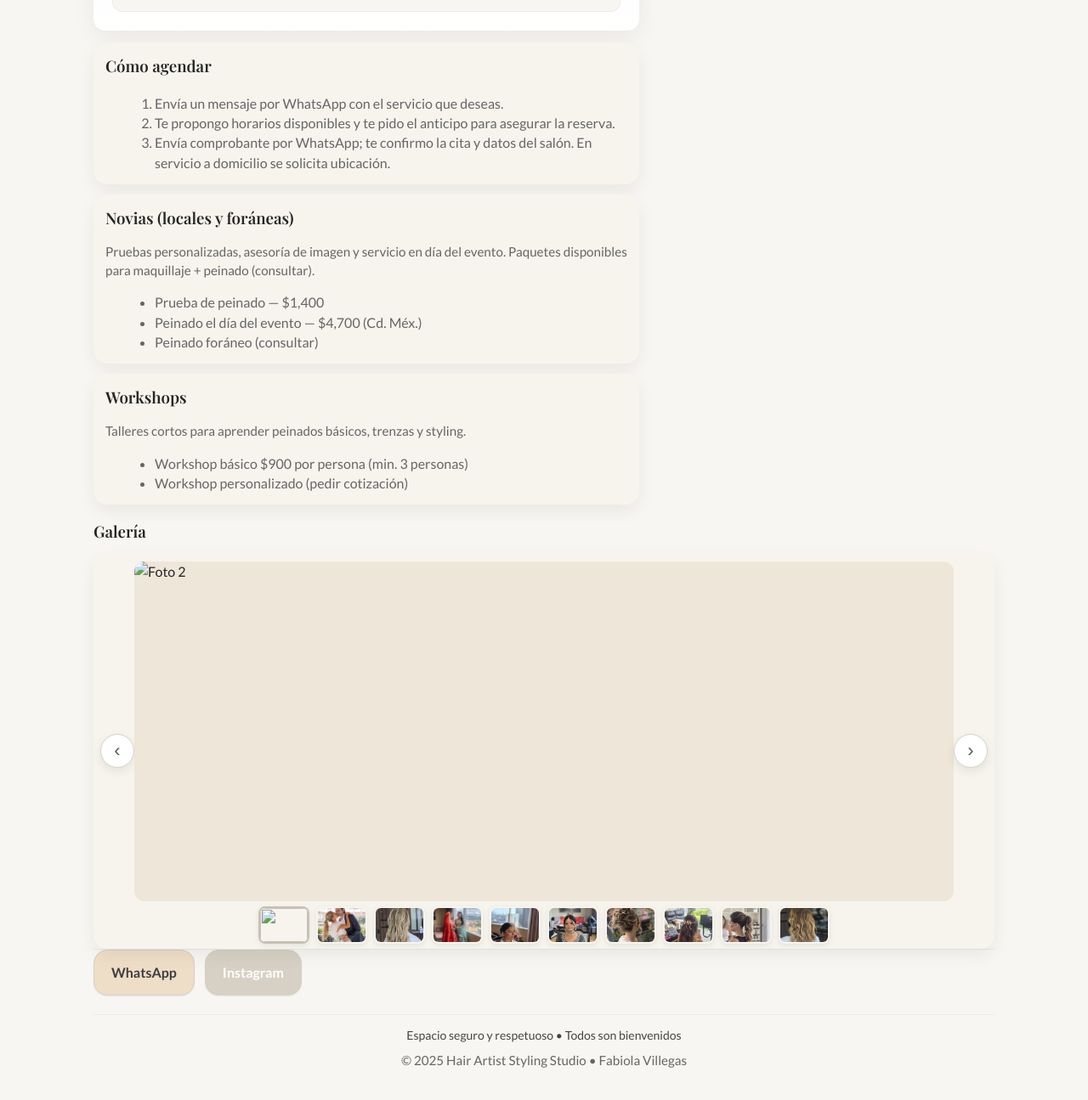
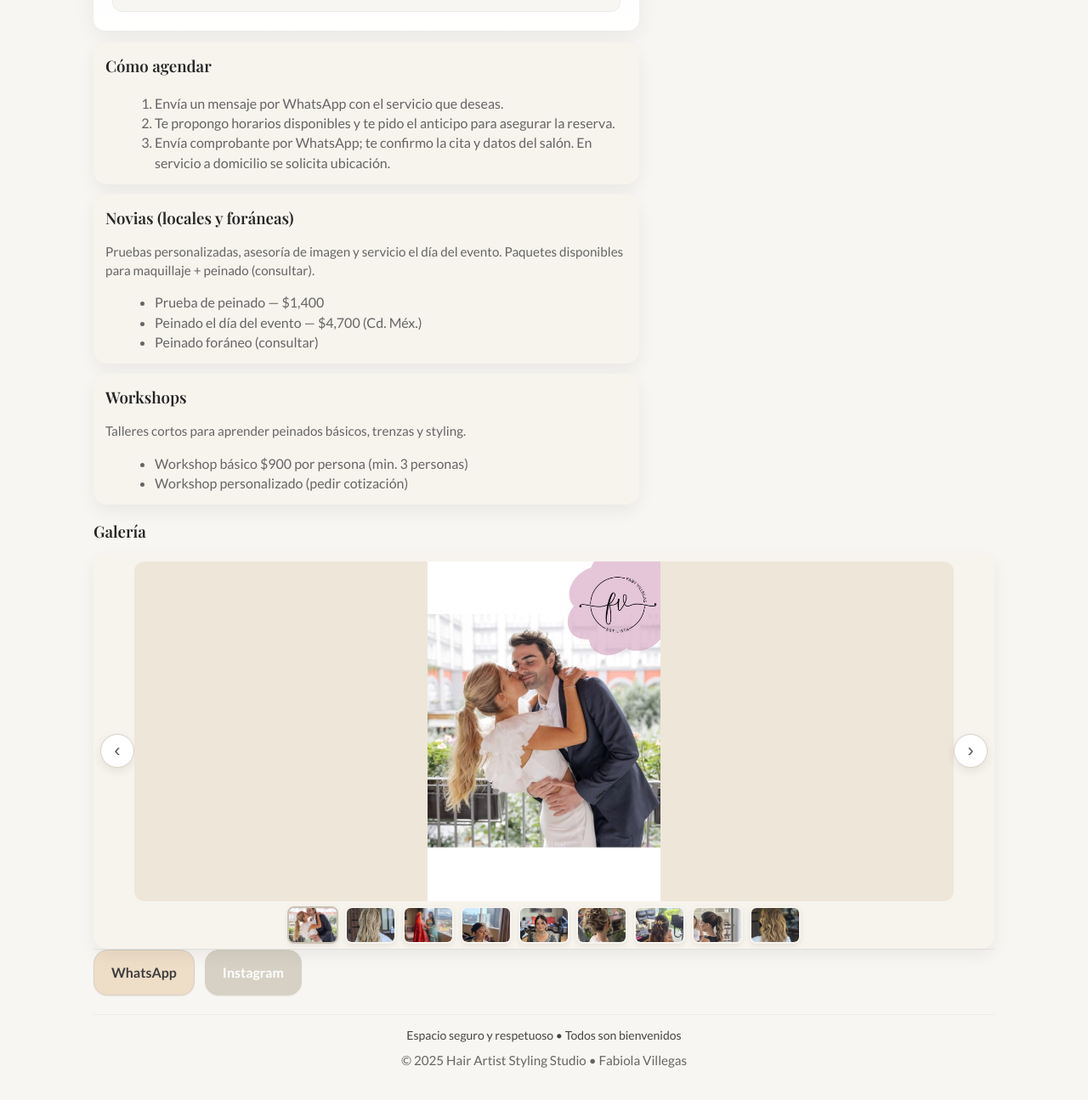
Before and after one commit to FabiStylist-crypto/fabiolavillegass-web, a plain HTML site: page index.html in a window 1280 px wide. Shown: the part 1349-2644 px from the top of the page at 85% size. Drawn offline with nearby package versions, Linux system fonts and the light colour scheme.

Commit message:
Update index.html

```diff
--- a/index.html
+++ b/index.html
@@ -187,7 +187,7 @@
         <div>
           <div class="intro">
             <h2>¡Hola!</h2>
-            <p>Soy <strong>Fabiola Villegas</strong>, estilista profesional con 10 años de experienci enfocada en técnicas de color, diseño y cuidado capilar, combino creatividad y precisión para resaltar tu estilo natural, cuidando siempre la salud y belleza de tu cabello.</p>
+            <p>Soy <strong>Fabiola Villegas</strong>, estilista profesional con 10 años de experiencia enfocada en técnicas de color, diseño y cuidado capilar, combino creatividad y precisión para resaltar tu estilo natural, cuidando siempre la salud y belleza de tu cabello.</p>
 
             <div class="menu-card">
               <h3 style="margin-bottom:8px">Servicios</h3>
@@ -265,7 +265,7 @@
           <div class="sections" id="extras">
             <div class="card">
               <h3 style="margin:0 0 8px 0">Novias (locales y foráneas)</h3>
-              <p class="muted small">Pruebas personalizadas, asesoría de imagen y servicio en día del evento. Paquetes disponibles para maquillaje + peinado (consultar).</p>
+              <p class="muted small">Pruebas personalizadas, asesoría de imagen y servicio el día del evento. Paquetes disponibles para maquillaje + peinado (consultar).</p>
               <ul class="muted" style="margin:8px 0 0 18px">
                 <li>Prueba de peinado — $1,400</li>
                 <li>Peinado el día del evento — $4,700 (Cd. Méx.)</li>
@@ -324,8 +324,7 @@
           <button class="c-nav c-prev" aria-label="Anterior">‹</button>
 
           <div class="c-viewport">
-            <img class="c-slide is-active" src="assets/foto2.jpg"   alt="Foto 2">
-            <img class="c-slide"           src="assets/photo3.jpg"  alt="Foto 3">
+            <img class="c-slide is-active" src="assets/photo3.jpg"  alt="Foto 3">
             <img class="c-slide"           src="assets/photo4.jpg"  alt="Foto 4">
             <img class="c-slide"           src="assets/photo5.jpg"  alt="Foto 5">
             <img class="c-slide"           src="assets/photo6.jpg"  alt="Foto 6">
@@ -339,8 +338,7 @@
           <button class="c-nav c-next" aria-label="Siguiente">›</button>
 
           <div class="c-thumbs">
-            <button class="c-thumb is-active"><img src="assets/foto2.jpg"   alt=""></button>
-            <button class="c-thumb"><img src="assets/photo3.jpg"  alt=""></button>
+            <button class="c-thumb is-active"><img src="assets/photo3.jpg"  alt=""></button>
             <button class="c-thumb"><img src="assets/photo4.jpg"  alt=""></button>
             <button class="c-thumb"><img src="assets/photo5.jpg"  alt=""></button>
             <button class="c-thumb"><img src="assets/photo6.jpg"  alt=""></button>
```
